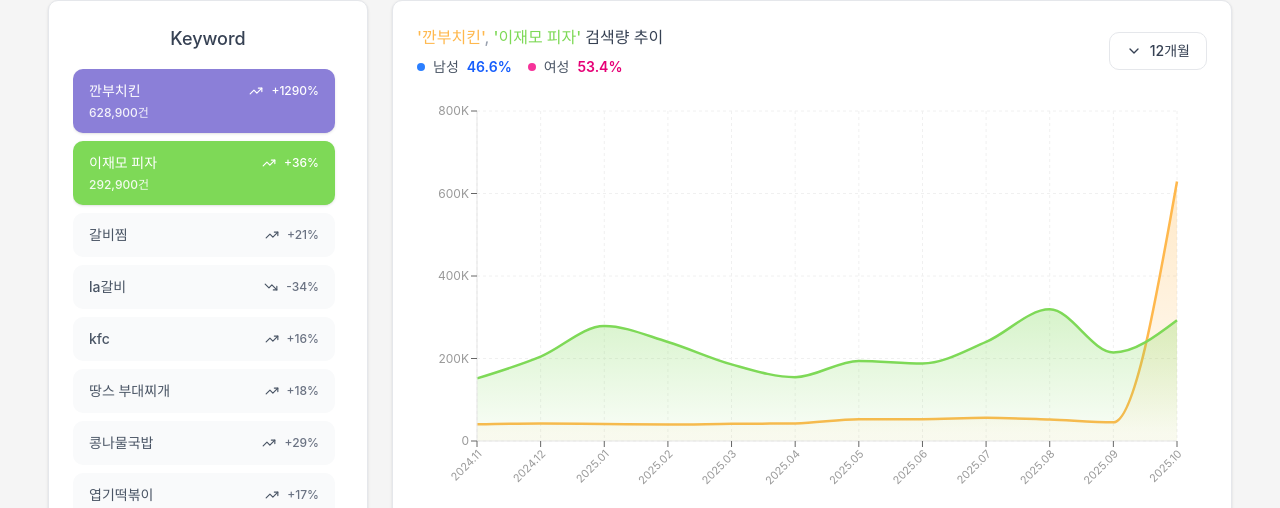
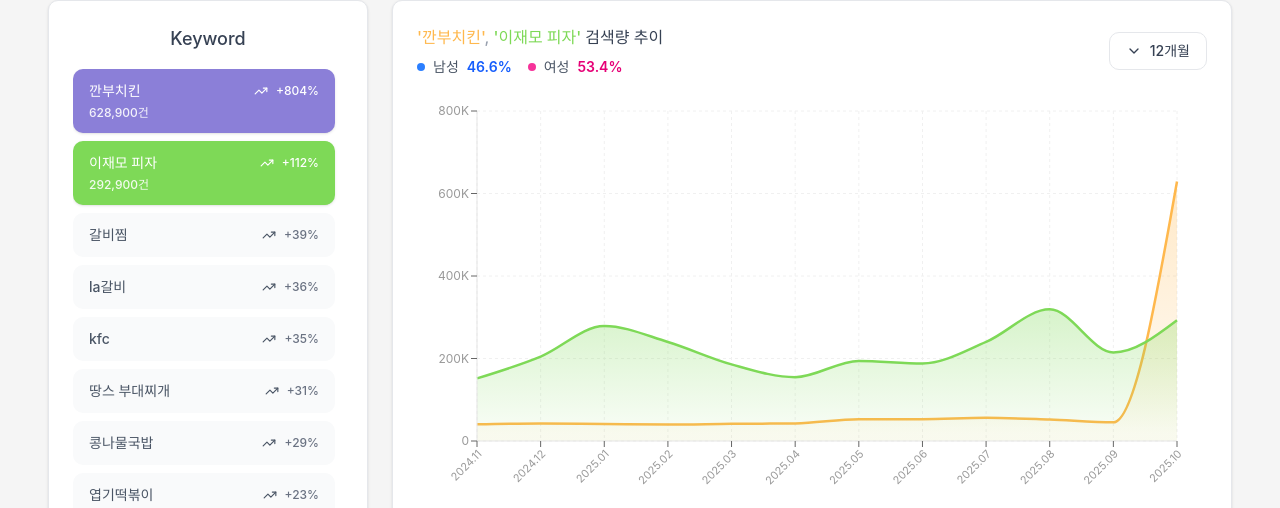
Before and after one commit to guppyy99/v3-teazen-calader, a Next.js app: page / in a window 1280 px wide. Shown: the part 292-800 px from the top of the page. Built offline with nearby package versions, Linux system fonts and the light colour scheme; a web font is replaced by a local one.

Commit message:
Fix keyword sorting display to match average-based growth rate - Change from previous month growth to average-based growth - Now displays same percentage as console logs - Keywords properly sorted by average growth rate - Consistent calculation between list and sorting

```diff
--- a/components/keyword-selector.tsx
+++ b/components/keyword-selector.tsx
@@ -2,7 +2,6 @@
 
 import { useState } from "react"
 import { ChevronDown, TrendingUp, TrendingDown } from "lucide-react"
-import { calculatePreviousMonthGrowth } from "@/lib/csv-parser"
 import type { KeywordData } from "@/lib/types"
 
 interface KeywordSelectorProps {
@@ -12,6 +11,27 @@ interface KeywordSelectorProps {
   keywordData: KeywordData
   selectedYear: number
   selectedMonth: number
+}
+
+// 평균 대비 상승률 계산 (메인 페이지와 동일한 로직)
+function calculateGrowthRate(
+  data: KeywordData[string],
+  year: number,
+  month: number
+): { growth: number; volume: number } {
+  const monthKey = `${year}-${String(month).padStart(2, '0')}`
+  const currentValue = data.monthlyData[monthKey] || 0
+
+  // 전체 기간의 평균 계산
+  const allValues = Object.values(data.monthlyData).filter(v => v > 0)
+  if (allValues.length === 0) return { growth: 0, volume: 0 }
+
+  const average = allValues.reduce((sum, val) => sum + val, 0) / allValues.length
+
+  // 평균 대비 상승폭 계산
+  const growth = ((currentValue - average) / average) * 100
+
+  return { growth, volume: currentValue }
 }
 
 // 키워드별 색상 팔레트 (차트와 동일하게)
@@ -54,7 +74,7 @@ export function KeywordSelector({
 
           let growthData = { growth: 0, volume: 0 }
           if (keywordInfo) {
-            growthData = calculatePreviousMonthGrowth(keywordInfo, selectedYear, selectedMonth)
+            growthData = calculateGrowthRate(keywordInfo, selectedYear, selectedMonth)
           }
 
           return (
```
